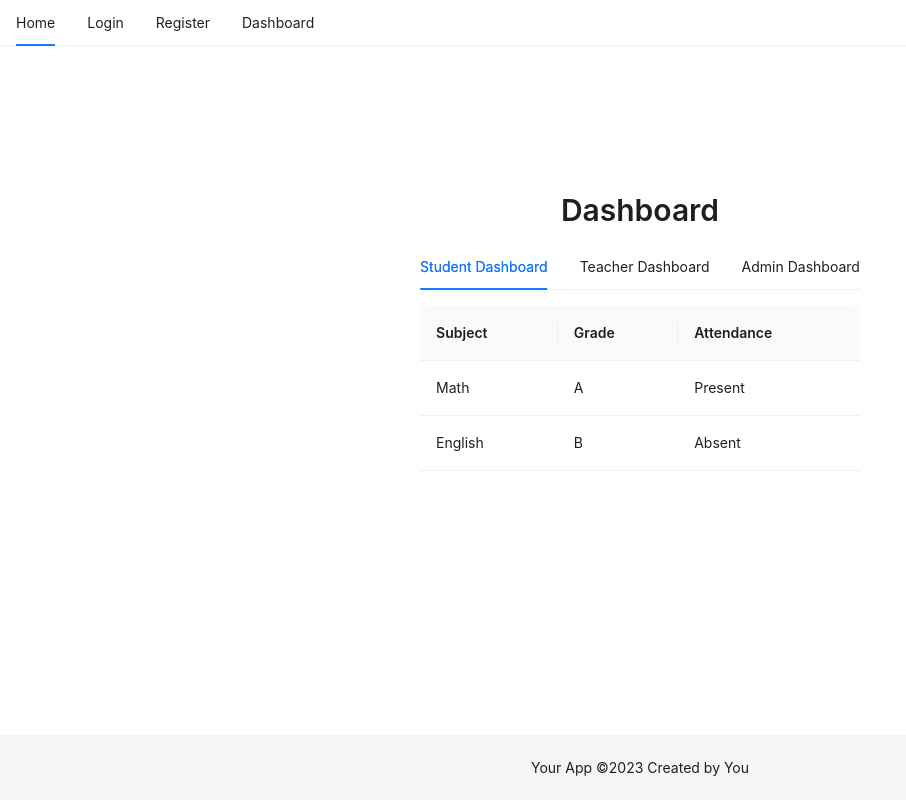
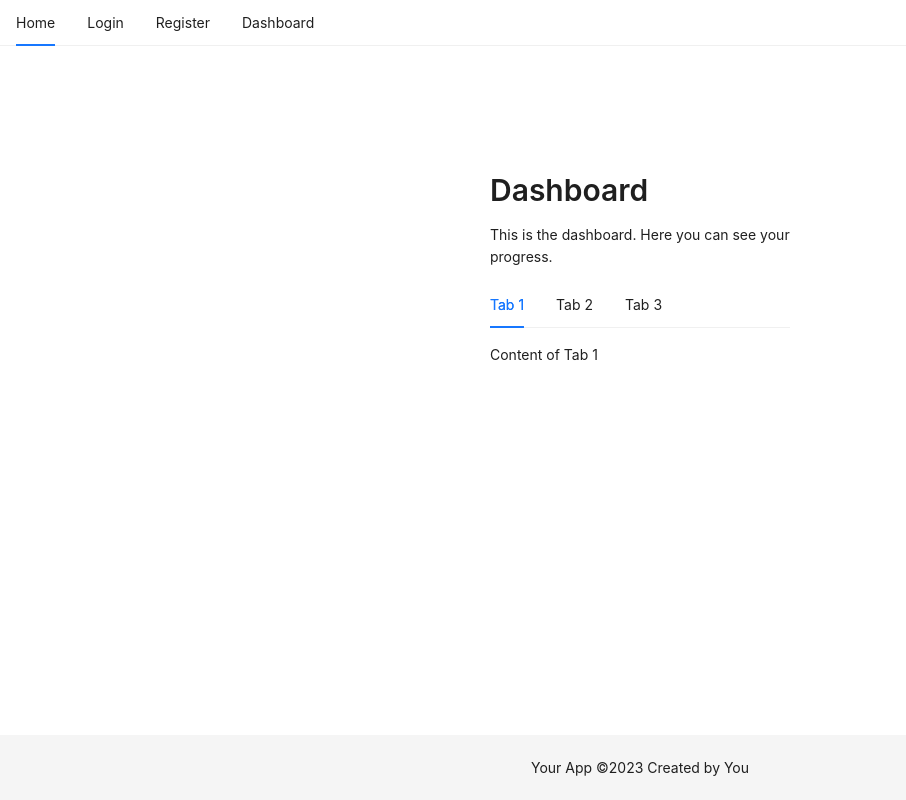
Before and after one commit to CHAUDHARYS1/student-portal, a React (Create React App) app: page /dashboard in a window 1280 px wide. Shown: the whole page, without its empty margins (0-906 px from the left). Built offline with nearby package versions, Linux system fonts and the light colour scheme.

Commit message:
delete and add new dashboard component

```diff
--- a/src/components/Dashboard/Dashboard.js
+++ b/src/components/Dashboard/Dashboard.js
@@ -1,88 +1,39 @@
 // Dashboard.js
 import React from 'react';
-import { Tabs, Table, Input, Button, Space, Form, Typography } from 'antd';
-// import 'antd/dist/antd.css';
+import { Tabs, Typography } from 'antd';
+const { Title, Paragraph } = Typography;
 
-const { TabPane } = Tabs;
-const { Title } = Typography;
+
+const onChange = (key) => {
+  console.log(key);
+};
+
+const items = [
+  {
+    key: 'Students',
+    label: 'Tab 1',
+    children: 'Content of Tab 1',
+  },
+  {
+    key: 'Teachers',
+    label: 'Tab 2',
+    children: 'Content of Tab 2',
+  },
+  {
+    key: 'Admins',
+    label: 'Tab 3',
+    children: 'Content of Tab 3',
+  }
+];
 
 const Dashboard = () => {
-  // Dummy data for demonstration purposes
-  const studentData = [
-    { key: 'Math', subject: 'Math', grade: 'A', attendance: 'Present' },
-    { key: 'English', subject: 'English', grade: 'B', attendance: 'Absent' },
-    // Add more student data as needed
-  ];
-
-  const teacherData = [
-    { key: 'Student A', studentName: 'John Doe', grade: '', attendance: '' },
-    { key: 'Student B', studentName: 'Jane Doe', grade: '', attendance: '' },
-    // Add more teacher data as needed
-  ];
-
-  const adminData = [
-    { key: 'Teacher A', teacherName: 'Teacher A', students: ['Student A', 'Student B'] },
-    { key: 'Teacher B', teacherName: 'Teacher B', students: ['Student C', 'Student D'] },
-    // Add more admin data as needed
-  ];
-
-  const columnsStudent = [
-    { title: 'Subject', dataIndex: 'subject', key: 'subject' },
-    { title: 'Grade', dataIndex: 'grade', key: 'grade' },
-    { title: 'Attendance', dataIndex: 'attendance', key: 'attendance' },
-  ];
-
-  const columnsTeacher = [
-    { title: 'Student Name', dataIndex: 'studentName', key: 'studentName' },
-    { title: 'Grade', dataIndex: 'grade', key: 'grade', render: (_, record) => (
-      <Form.Item
-        name={`grade-${record.key}`}
-        rules={[{ required: true, message: 'Please enter a grade!' }]}
-      >
-        <Input />
-      </Form.Item>
-    )},
-    { title: 'Attendance', dataIndex: 'attendance', key: 'attendance', render: (_, record) => (
-      <Form.Item
-        name={`attendance-${record.key}`}
-        rules={[{ required: true, message: 'Please enter attendance!' }]}
-      >
-        <Input />
-      </Form.Item>
-    )},
-  ];
-
-  const columnsAdmin = [
-    { title: 'Teacher Name', dataIndex: 'teacherName', key: 'teacherName' },
-    { title: 'Assigned Students', dataIndex: 'students', key: 'students', render: students => (
-      <ul>
-        {students.map(student => (
-          <li key={student}>{student}</li>
-        ))}
-      </ul>
-    )},
-  ];
-
   return (
-    <div style={{ textAlign: 'center', margin: 'auto', maxWidth: '800px', padding: '20px', marginTop: '100px' }}>
+    <div style={{ maxWidth: '300px', margin: 'auto', marginTop: '100px' }}>
       <Title level={2}>Dashboard</Title>
-      <Tabs defaultActiveKey="1" centered>
-        <TabPane tab="Student Dashboard" key="1">
-          <Table dataSource={studentData} columns={columnsStudent} pagination={false} />
-        </TabPane>
-        <TabPane tab="Teacher Dashboard" key="2">
-          <Table dataSource={teacherData} columns={columnsTeacher} pagination={false} />
-          <Space>
-            <Button type="primary">Save Grades</Button>
-            <Button type="primary">Save Attendance</Button>
-          </Space>
-        </TabPane>
-        <TabPane tab="Admin Dashboard" key="3">
-          <Table dataSource={adminData} columns={columnsAdmin} pagination={false} />
-        </TabPane>
-      </Tabs>
+      <Paragraph>This is the dashboard. Here you can see your progress. </Paragraph>
+      <Tabs defaultActiveKey="1" items={items} onChange={onChange} />
     </div>
   );
-};
+}
 
 export default Dashboard;
--- a/src/components/Header/Header.js
+++ b/src/components/Header/Header.js
@@ -22,7 +22,7 @@ const AppHeader = () => {
     },
     {
       label: <Link to="/dashboard">Dashboard</Link>,
-      key: 'register',
+      key: 'dashboard',
     }
   ];
 
```
